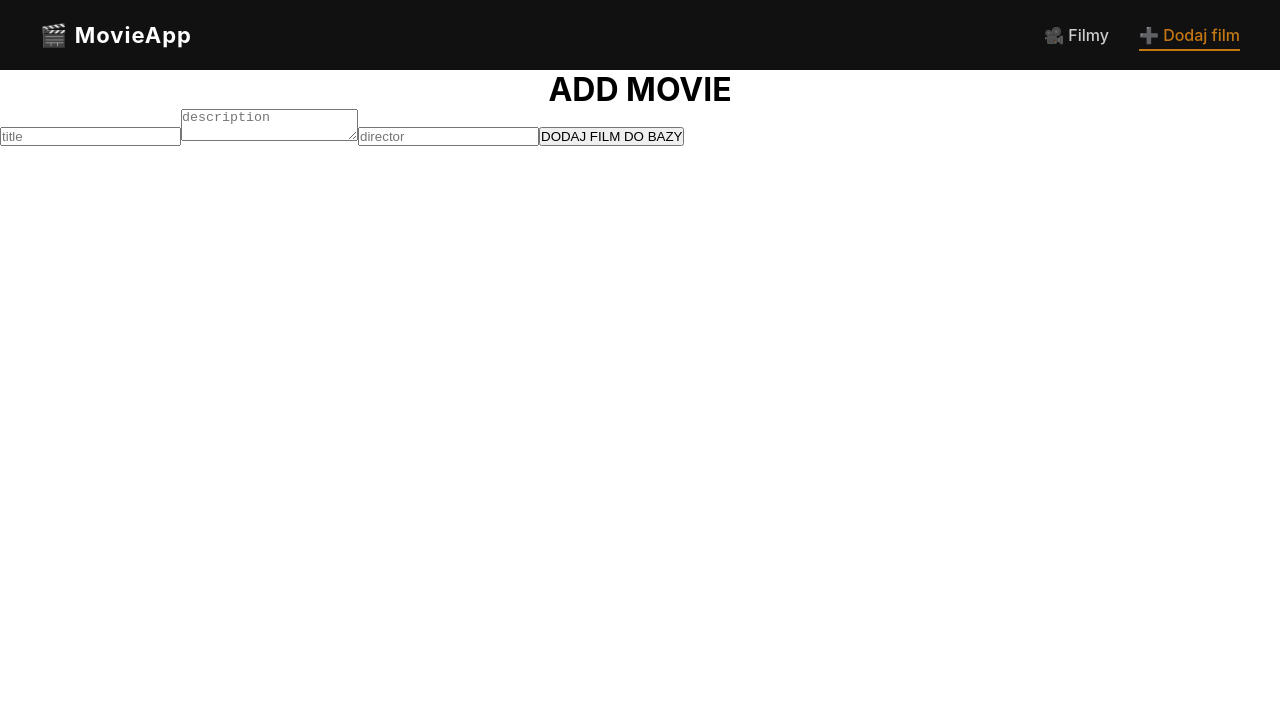
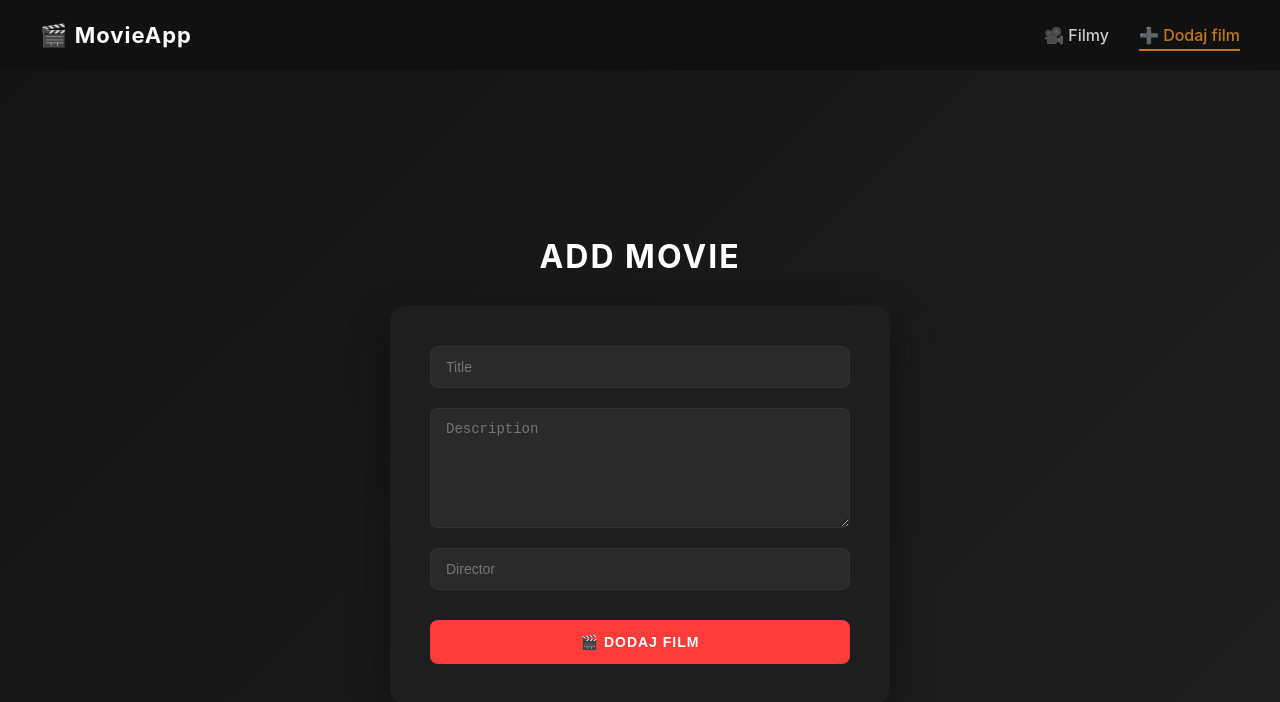
Before and after one commit to MateuszG333/Filmweb, a React (Create React App) app: page /add in a window 1280 px wide. Shown: the top 702 px of the page. Built offline with nearby package versions, Linux system fonts and the light colour scheme.

Commit message:
Wystylowane menu dodawania filmów

```diff
--- a/src/Pages/movieForm/movieForm.css
+++ b/src/Pages/movieForm/movieForm.css
@@ -0,0 +1,95 @@
+/* Kontener */
+.movie-form {
+    min-height: 100vh;
+    display: flex;
+    flex-direction: column;
+    align-items: center;
+    justify-content: center;
+
+    background: linear-gradient(135deg, #141414, #1f1f1f);
+    padding: 40px 20px;
+    color: white;
+}
+
+/* Tytuł */
+.movie-form__title {
+    font-size: 32px;
+    margin-bottom: 30px;
+    letter-spacing: 2px;
+}
+
+/* Formularz */
+.movie-form__form {
+    width: 100%;
+    max-width: 500px;
+
+    display: flex;
+    flex-direction: column;
+    gap: 20px;
+
+    background: #1e1e1e;
+    padding: 40px;
+    border-radius: 15px;
+
+    box-shadow: 0 15px 40px rgba(0, 0, 0, 0.4);
+}
+
+/* Input + textarea */
+.movie-form__input,
+.movie-form__textarea {
+    width: 100%;
+    padding: 12px 15px;
+
+    background: #2a2a2a;
+    border: 1px solid #333;
+    border-radius: 8px;
+
+    color: white;
+    font-size: 14px;
+
+    transition: 0.3s ease;
+}
+
+/* Focus efekt */
+.movie-form__input:focus,
+.movie-form__textarea:focus {
+    outline: none;
+    border-color: #ff3c3c;
+    box-shadow: 0 0 8px rgba(255, 60, 60, 0.6);
+}
+
+/* Textarea */
+.movie-form__textarea {
+    min-height: 120px;
+    resize: vertical;
+}
+
+/* Button */
+.movie-form__button {
+    margin-top: 10px;
+    padding: 14px;
+
+    background: #ff3c3c;
+    border: none;
+    border-radius: 8px;
+
+    color: white;
+    font-weight: bold;
+    font-size: 14px;
+    letter-spacing: 1px;
+
+    cursor: pointer;
+    transition: 0.3s ease;
+}
+
+/* Hover */
+.movie-form__button:hover {
+    background: #ff1f1f;
+    transform: translateY(-2px);
+    box-shadow: 0 8px 20px rgba(255, 60, 60, 0.5);
+}
+
+/* Active */
+.movie-form__button:active {
+    transform: scale(0.98);
+}
--- a/src/Pages/movieForm/movieForm.js
+++ b/src/Pages/movieForm/movieForm.js
@@ -1,4 +1,5 @@
 import { useState } from "react";
+import "./movieForm.css";
 
 export function MovieForm() {
   const [formData, setFormData] = useState({
@@ -9,8 +10,6 @@ export function MovieForm() {
 
   const handleSubmit = async (event) => {
     event.preventDefault();
-
-    console.log(formData);
 
     try {
       const result = await fetch("http://localhost:3005/api/movies", {
@@ -26,11 +25,9 @@ export function MovieForm() {
         return;
       }
 
-      const newMovie = await result.json();
-      console.log(newMovie);
-      alert("film dodany");
+      await result.json();
+      alert("Film dodany 🎬");
     } catch (e) {
-      console.error(e.message);
       alert("Coś poszło nie tak 😢");
     }
   };
@@ -45,30 +42,38 @@ export function MovieForm() {
   };
 
   return (
-    <>
-      <h1>ADD MOVIE</h1>
+    <div className="movie-form">
+      <h1 className="movie-form__title">ADD MOVIE</h1>
 
-      <form onSubmit={handleSubmit}>
+      <form className="movie-form__form" onSubmit={handleSubmit}>
         <input
-          placeholder="title"
+          className="movie-form__input"
+          placeholder="Title"
           type="text"
           name="title"
           onChange={handleChange}
-        ></input>
+        />
+
         <textarea
-          placeholder="description"
+          className="movie-form__textarea"
+          placeholder="Description"
           name="description"
           onChange={handleChange}
-        ></textarea>
+        />
+
         <input
-          placeholder="director"
+          className="movie-form__input"
+          placeholder="Director"
           type="text"
           name="director"
           onChange={handleChange}
-        ></input>
-        <button type="submit">DODAJ FILM DO BAZY</button>
+        />
+
+        <button className="movie-form__button" type="submit">
+          🎬 DODAJ FILM
+        </button>
       </form>
-    </>
+    </div>
   );
 }
 
```
